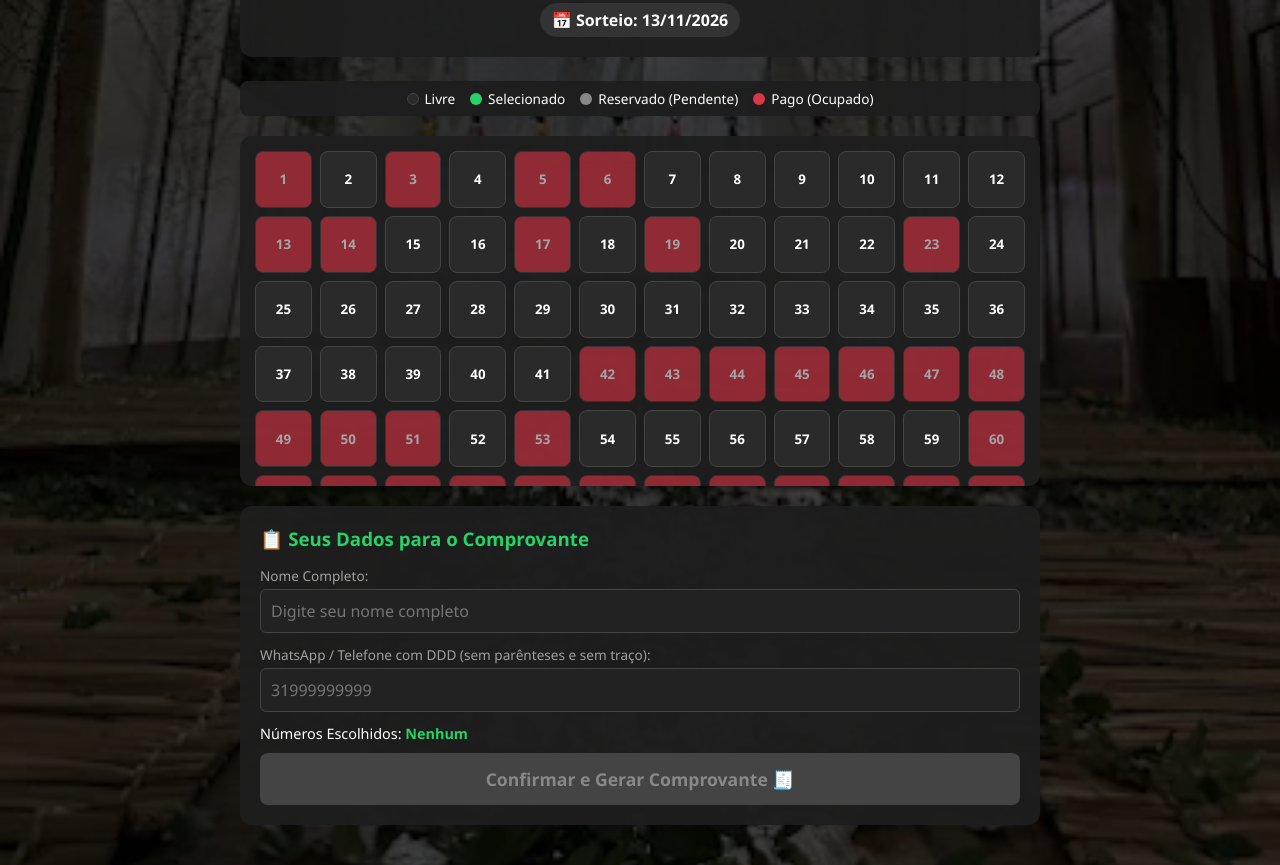
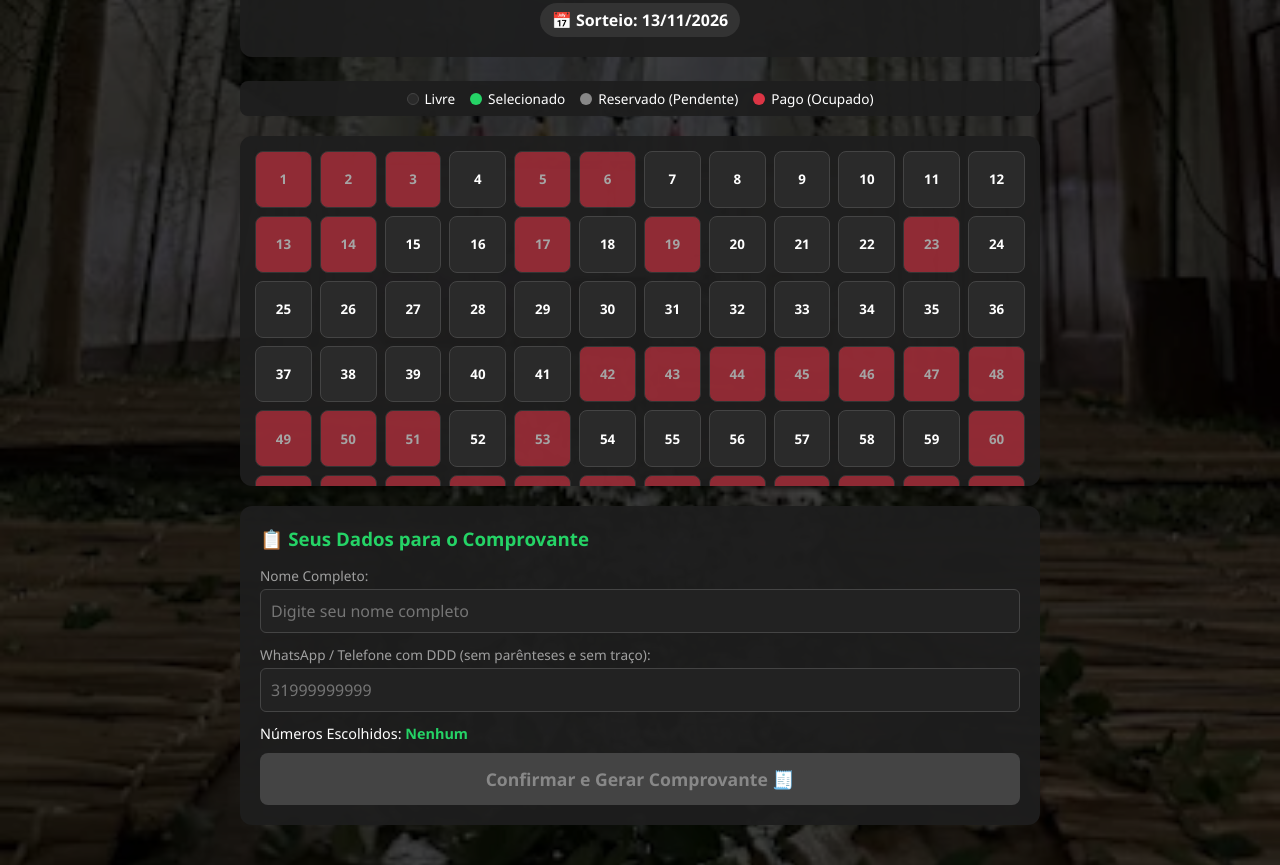
Before and after one commit to tulo-sites/rifas, a plain HTML site: page index.html in a window 1280 px wide. Shown: the part 765-1630 px from the top of the page. Drawn offline with Linux system fonts and the light colour scheme.

Commit message:
Update index.html

```diff
--- a/index.html
+++ b/index.html
@@ -164,7 +164,7 @@
     const SCRIPT_URL = "https://script.google.com/macros/s/AKfycbxPnXAkxGALqQfQ9VEzjvjg7NrvolUKBF1wriPuzaygmZ7m3FvJ2hJhBQNL8b-ds1Rrdw/exec";
 
     // 1. NÚMEROS CONFIRMADOS / PAGOS (Ficam vermelhos permanentemente)
-    const OCCUPIED_NUMBERS = [1,19,47,23,53,14,3,5,6,13,17,42,43,44,45,46,47,48,49,50,51,60,61,62,63,64,65,66,67,68,69,70,71,72,73,74,75];
+    const OCCUPIED_NUMBERS = [1,19,47,23,53,14,3,5,6,13,17,42,43,44,45,46,47,48,49,50,51,60,61,62,63,64,65,66,67,68,69,70,71,72,73,74,75,2];
 
     // 2. RESERVAS MANUAIS COM HORÁRIO (Ficam cinza por 3 horas)
     // Formato: { num: NÚMERO, time: "AAAA-MM-DDTHH:MM:SS" }
```
